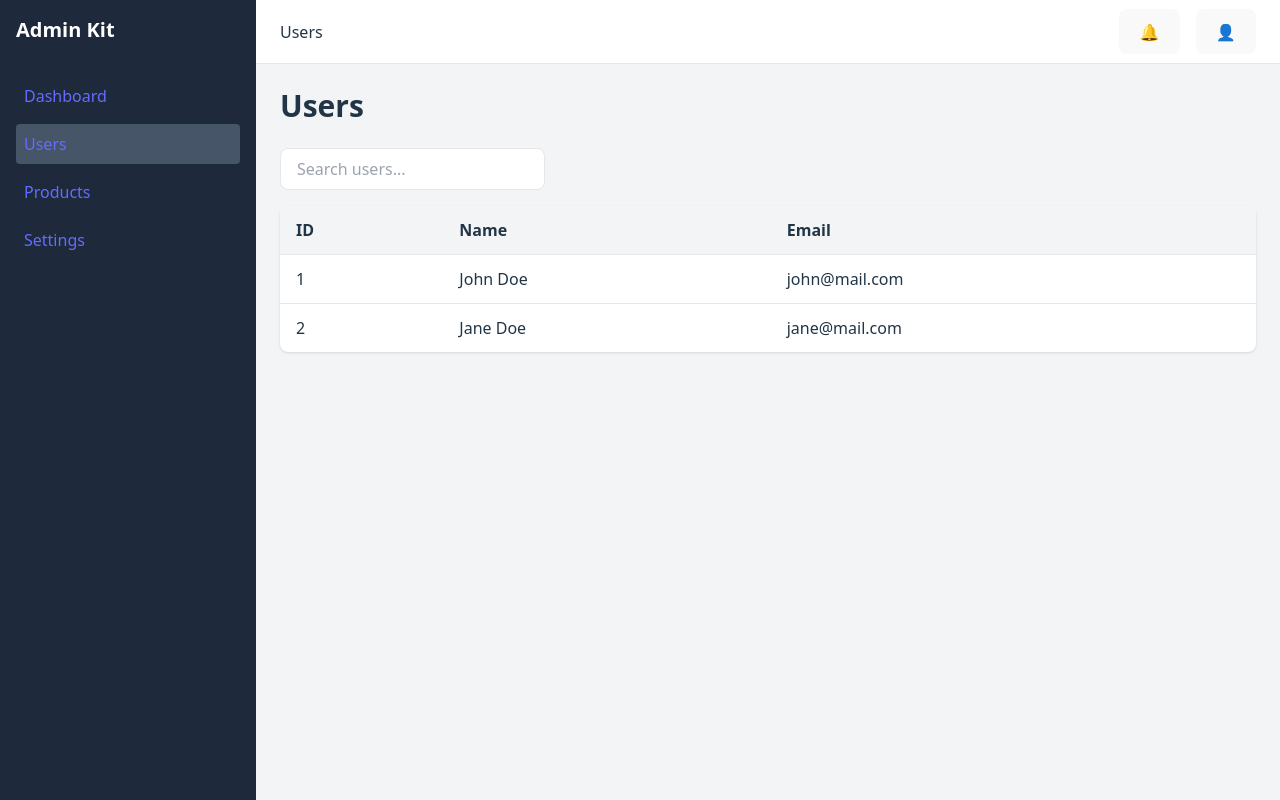
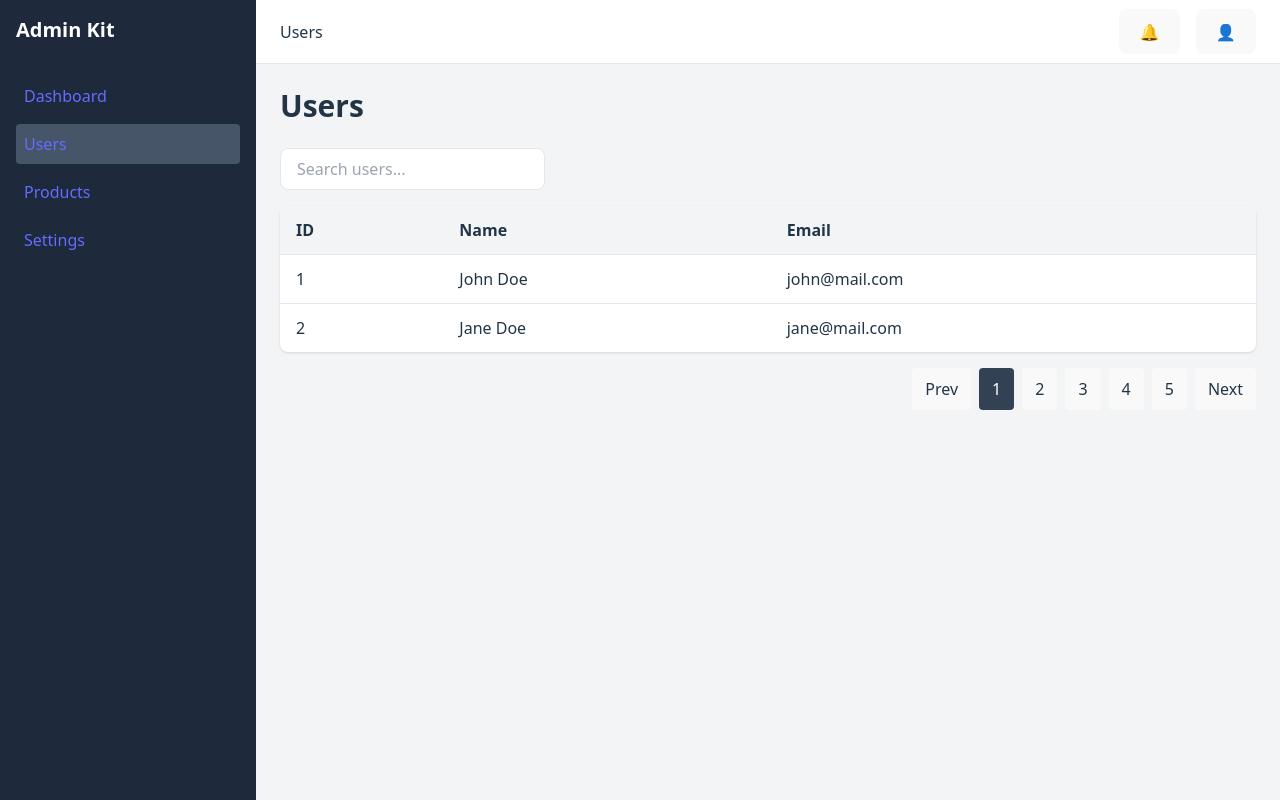
Before and after one commit to knightmaster11/react-admin-ui-kit, a React (Vite) app: page /users in a window 1280 px wide. Built offline with nearby package versions, Linux system fonts and the light colour scheme.

Commit message:
feat: add pagination to users page

```diff
--- a/src/pages/Users.jsx
+++ b/src/pages/Users.jsx
@@ -1,6 +1,7 @@
 import AdminLayout from "../layouts/AdminLayout";
 import DataTable from "../components/DataTable";
-
+import { useState } from "react";
+import Pagination from "../components/Pagination";
 const columns = [
   {
     key: "id",
@@ -30,6 +31,15 @@ const users = [
 ];
 
 export default function Users() {
+  const [currentPage, setCurrentPage] = useState(1);
+  const [searchQuery, setSearchQuery] = useState("");
+
+  // Filter data users berdasarkan searchQuery
+  const filteredUsers = users.filter((user) =>
+    user.name.toLowerCase().includes(searchQuery.toLowerCase()) ||
+    user.email.toLowerCase().includes(searchQuery.toLowerCase())
+  );
+
   return (
     <AdminLayout>
       <h1 className="text-3xl font-bold mb-6">
@@ -40,12 +50,19 @@ export default function Users() {
     type="text"
     placeholder="Search users..."
     className="border rounded-lg px-4 py-2"
+          value={searchQuery}
+          onChange={(e) => setSearchQuery(e.target.value)}
   />
 </div>
       <DataTable
         columns={columns}
-        data={users}
+        data={filteredUsers}
       />
+      <Pagination
+  currentPage={currentPage}
+  totalPages={5}
+  onPageChange={setCurrentPage}
+/>
     </AdminLayout>
   );
 }
```
